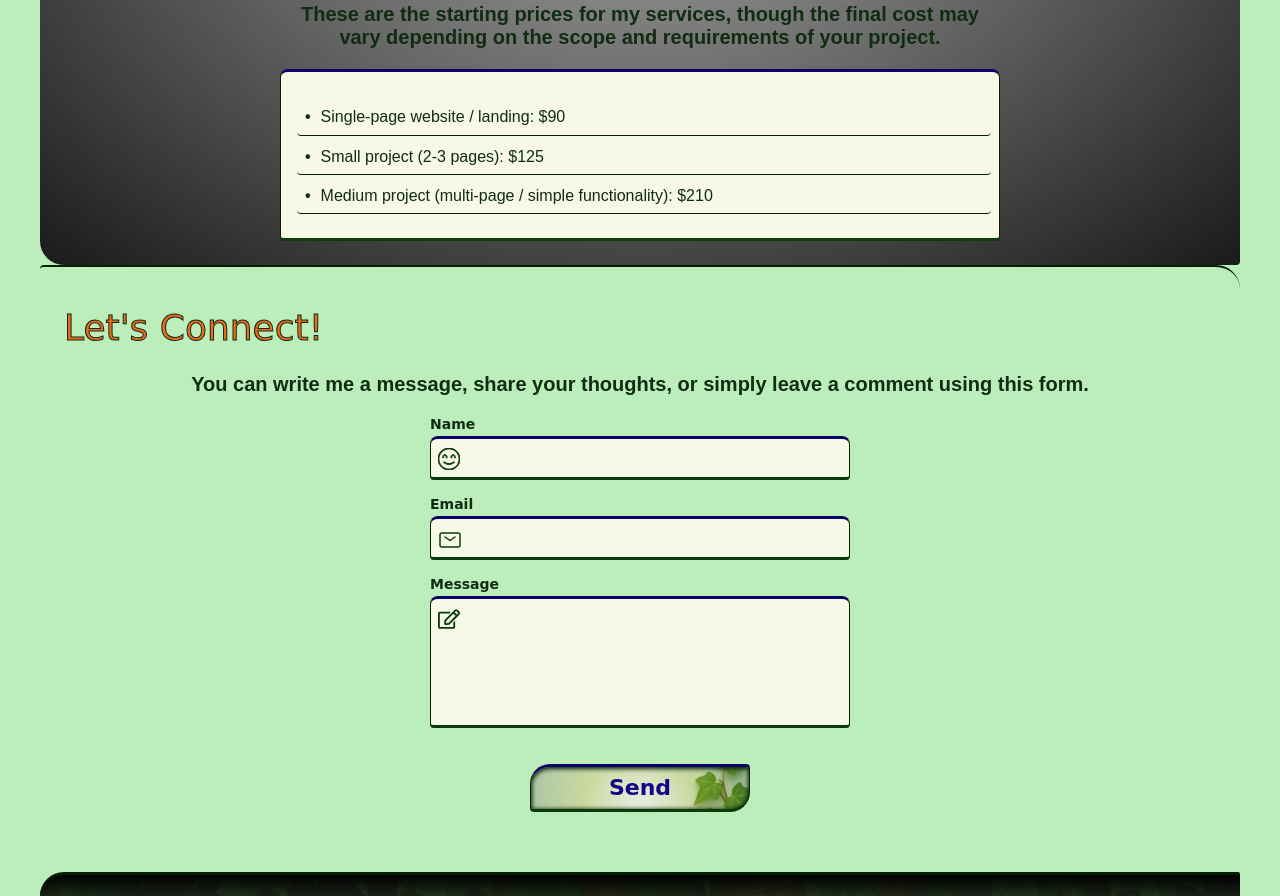
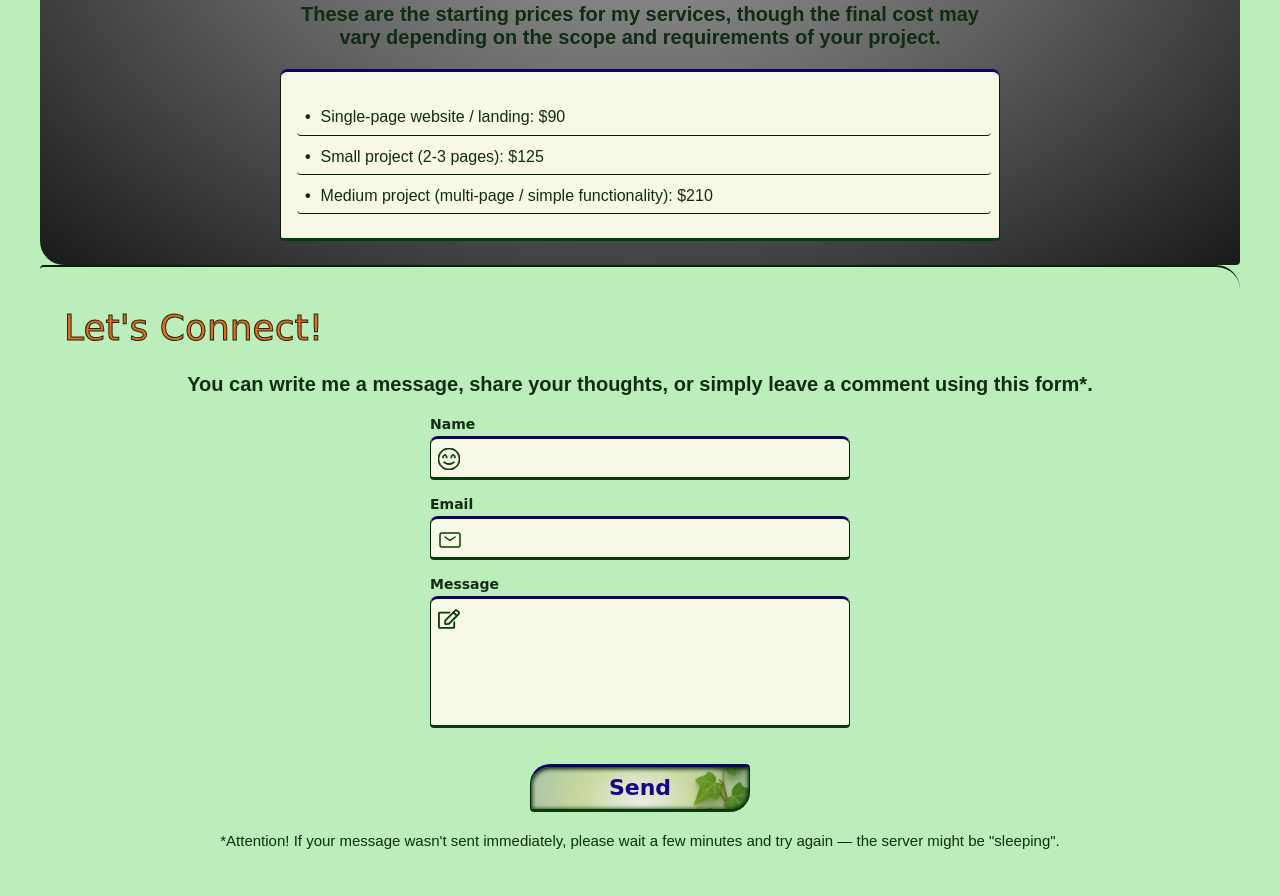
Before and after one commit to RITAS2000/Portfolio-Lev-Yuliia, a website built with Vite: page index.html in a window 1280 px wide. Shown: the part 5252-6148 px from the top of the page. Built offline with nearby package versions, Linux system fonts and the light colour scheme; no server answers; a web font is replaced by a local one.

Commit message:
fix attention

```diff
--- a/src/js/components/form.js
+++ b/src/js/components/form.js
@@ -84,7 +84,7 @@ export default function Form() {
     <textarea name="message" rows="8" class="textarea input" minlength="5"maxlength="560" required></textarea>
     <span class="js-textaera-message"></span></label>
     <button type="submit"  class="button"><span data-i18n="form.button"></span></button>
-    </form>`;
+    </form><p data-i18n="form.attention" class="form-attention"></p>`;
 
   function clearInputs() {
     formSection.querySelectorAll('.input').forEach(input => {
--- a/src/lang/en.json
+++ b/src/lang/en.json
@@ -120,7 +120,7 @@
 },
 "form": {
 "title": "Let's Connect!",
-"text": "You can write me a message, share your thoughts, or simply leave a comment using this form.",
+"text": "You can write me a message, share your thoughts, or simply leave a comment using this form*.",
 "label_name": "Name",
 "label_email": "Email",
 "label_message": "Message",
@@ -130,7 +130,8 @@
 "valid_email": "Email looks valid",
 "invalid_email": "Please enter a valid email (e.g. name@gmail.com).",
 "valid_message": "Looks good!",
-"invalid_message": "Enter from 5 to 560 characters"
+"invalid_message": "Enter from 5 to 560 characters",
+"attention": "*Attention! If your message wasn't sent immediately, please wait a few minutes and try again — the server might be \"sleeping\"."
 },
   "footer": {
     "address_country": "Ukraine, Lviv",
--- a/src/lang/ua.json
+++ b/src/lang/ua.json
@@ -114,7 +114,7 @@
 
 "form": {
 "title": "Зв'яжіться зі мною!",
-"text": "Ви можете написати мені повідомлення, поділитися думками або просто залишити коментар за допомогою цієї форми.",
+"text": "Ви можете написати мені повідомлення, поділитися думками або просто залишити коментар за допомогою цієї форми*.",
 "label_name": "Ім'я",
 "label_email": "Електронна пошта",
 "label_message": "Повідомлення",
@@ -124,7 +124,8 @@
 "valid_email": "Електронна пошта виглядає коректно",
 "invalid_email": "Будь ласка, введіть дійсну електронну адресу (наприклад name@gmail.com)",
 "valid_message": "Виглядає добре!",
-"invalid_message": "Введіть від 5 до 560 символів"
+"invalid_message": "Введіть від 5 до 560 символів",
+"attention": "*Увага! Якщо повідомлення не відправилось одразу, зачекайте кілька хвилин і спробуйте ще раз — сервер може бути «сплячим»."
 },
 "footer": {
     "address_country": "Україна, Львів",
--- a/src/scss/form.scss
+++ b/src/scss/form.scss
@@ -6,7 +6,7 @@
     align-items: center;
     gap: 20px;
     padding-top: 40px;
-    padding-bottom: 60px;
+    padding-bottom: 100px;
 
 }
 .title-container {
@@ -75,7 +75,14 @@ input:-webkit-autofill {
     line-height: 129%;
     letter-spacing: -0.02em;
 }
+.form-attention {
+    text-align: center;
+    font-family: "Gabarito", sans-serif;
+    font-size: 15px;
+    font-weight: 400;
+    color: var(--color);
 
+}
 @media screen and (min-width: 768px) {
     .form {
         max-width: 420px;
--- a/src/scss/hero.scss
+++ b/src/scss/hero.scss
@@ -46,7 +46,17 @@
         border: none;
         border-radius: 50%;
         box-shadow: 0 0 6px 2px var(--bgci);
+        transition: box-shadow 0.8s ease;
 }
+#lang-toggle:hover {
+    box-shadow: 0 0 6px 2px #0f0f0f;
+
+}
+#theme-toggle:hover {
+    box-shadow: 0 0 6px 2px #0f0f0f;
+
+}
+
 #theme-toggle {
     position: fixed;
     bottom: 20px;
@@ -59,6 +69,7 @@
     border: none;
     border-radius: 50%;
     box-shadow: 0 0 6px 2px var(--bgci);
+    transition: box-shadow 0.8s ease;
 }
 .hero-titel {
     font-family: 'Walter Turncoat', cursive;
```
